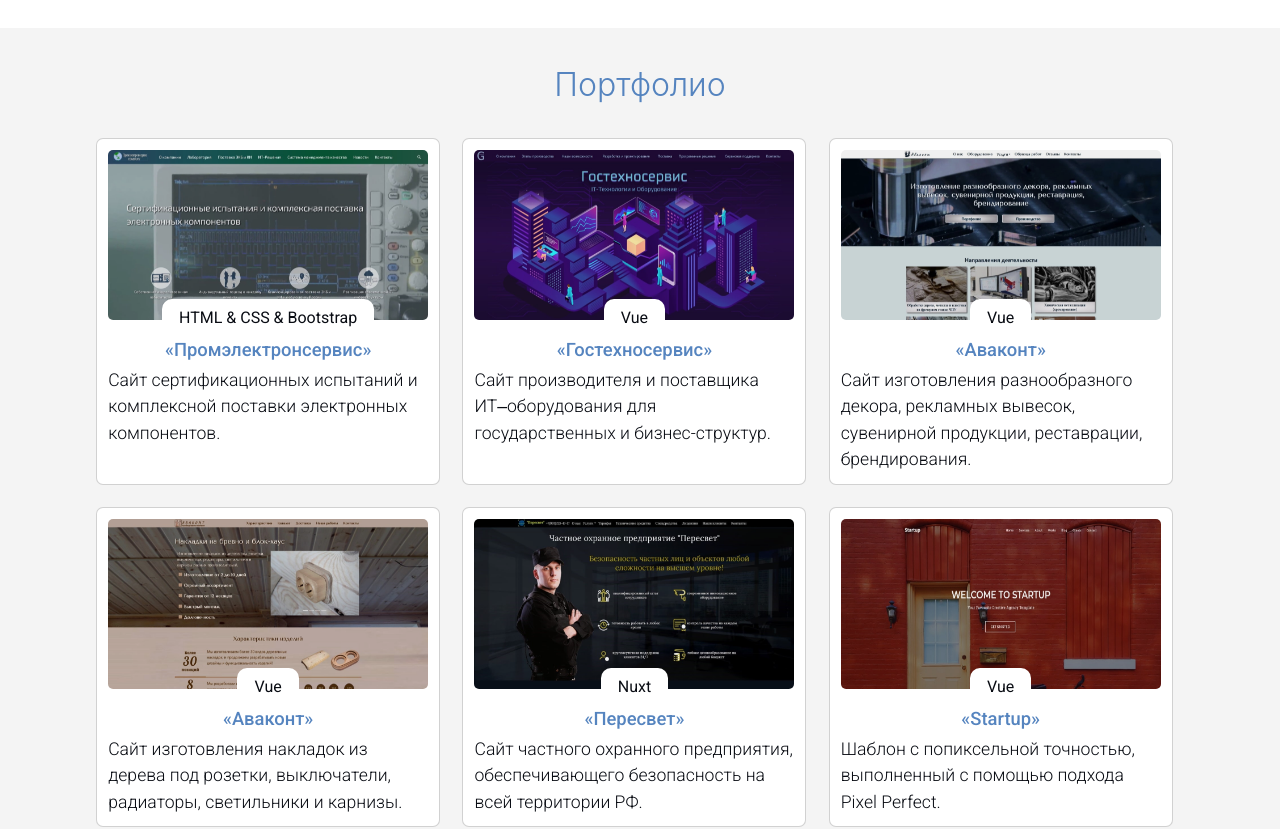
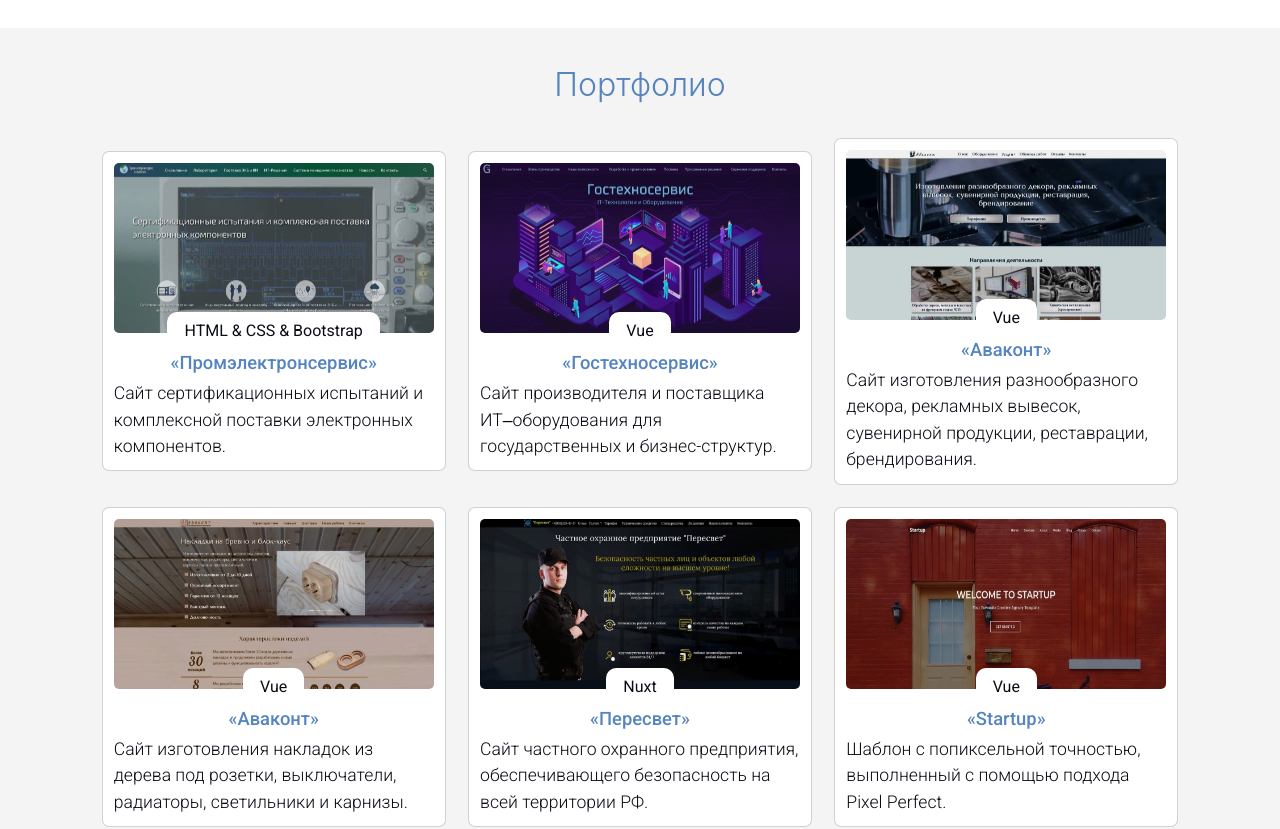
Before and after one commit to AnigalHub/Portfolio, a Nuxt app: page / in a window 1280 px wide. Shown: the part 1120-1949 px from the top of the page. Built offline with nearby package versions, Linux system fonts and the light colour scheme.

Commit message:
добавлено отцентрирование работ, картинка проекта Грим

```diff
--- a/pages/index.vue
+++ b/pages/index.vue
@@ -336,6 +336,8 @@ h2,span,.name{color: $color_highlight;}
 #Works{
   /*блоки с работами*/
   .flex-container{
+    align-items: center;
+    justify-content: center;
     /*блоки с работой*/
     & > div{
       width: 31%;
```
Also changed, not shown: components/works.vue (+9 -0 lines), static/home_greasepaint.png.
